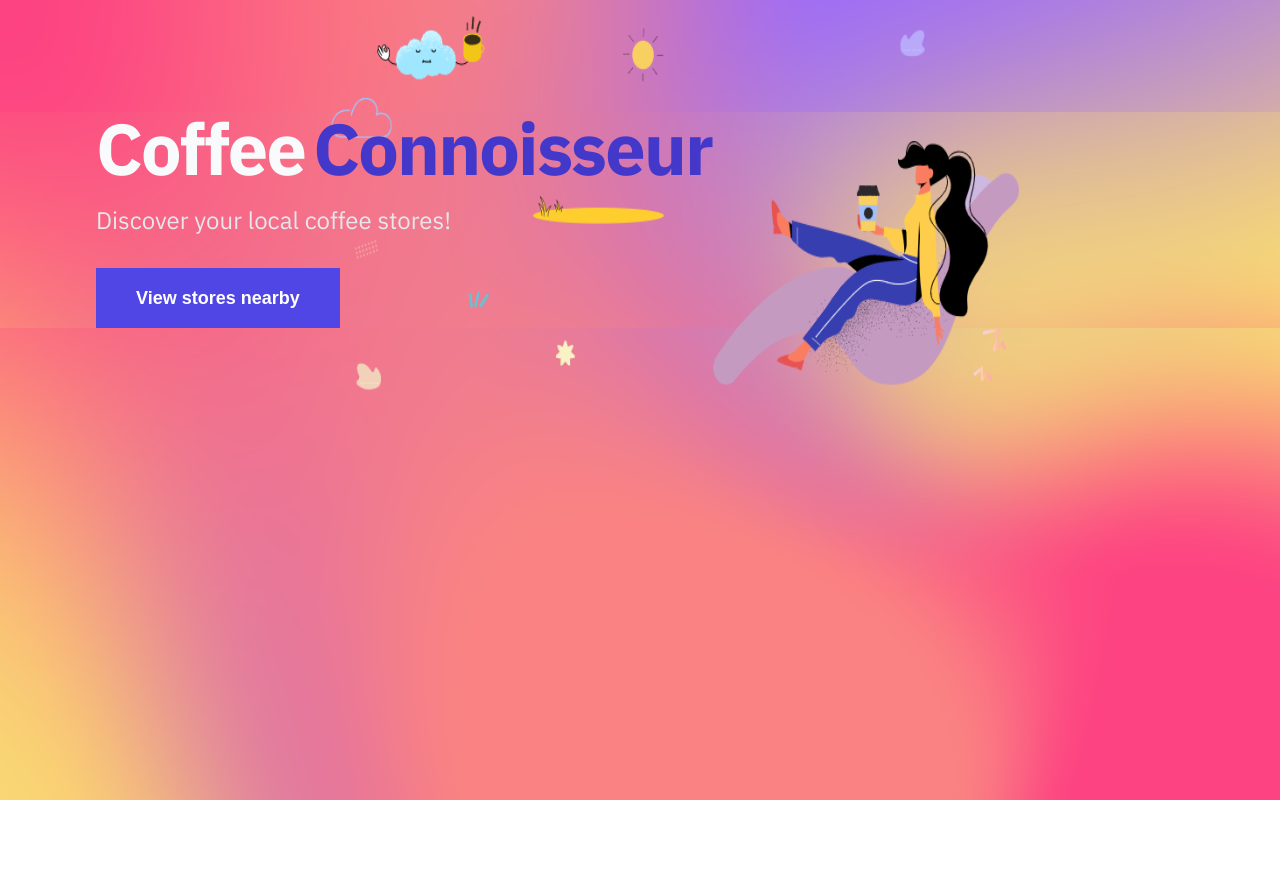
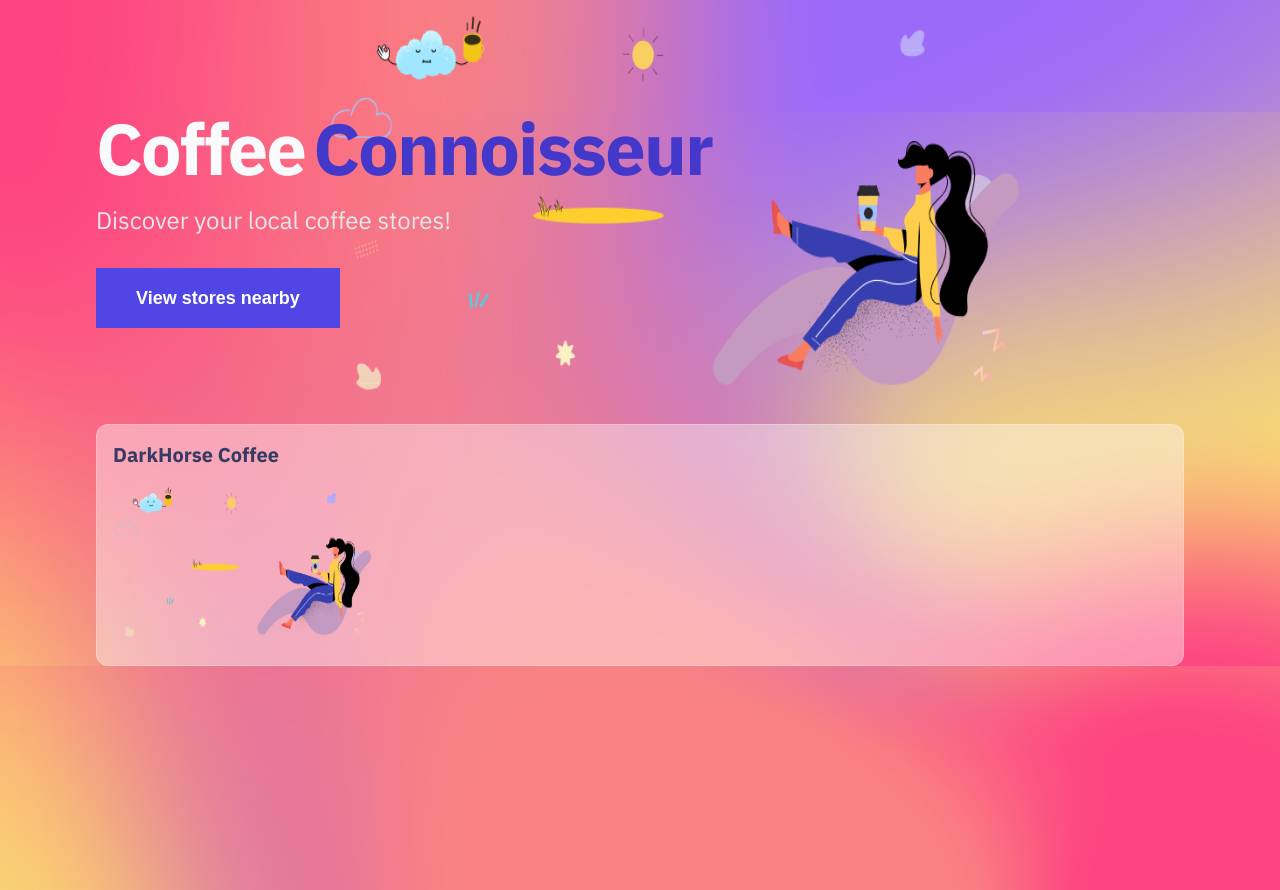
Before and after one commit to curator69/ztm-nextjs, a Next.js app in the folder coffee-project/: page / in a window 1280 px wide. Before the commit the page ends 800 px from the top, so only its background shows below. Built offline with nearby package versions, Linux system fonts and the light colour scheme.

Commit message:
started cards component

```diff
--- /dev/null
+++ b/coffee-project/components/card.js
@@ -0,0 +1,28 @@
+import Link from 'next/link';
+import Image from 'next/image';
+import cls from 'classnames';
+
+import styles from './card.module.css';
+
+const Card = (props) => {
+  return (
+    <Link href={props.href} className={styles.cardLink}>
+      <div className={cls('glass', styles.container)}>
+        <div className={styles.cardHeaderWrapper}>
+          <h2 className={styles.cardHeader}>{props.name}</h2>
+        </div>
+        <div className={styles.cardImageWrapper}>
+          <Image
+            className={styles.cardImage}
+            src={props.imgUrl}
+            width={260}
+            height={160}
+            alt={props.name}
+          />
+        </div>
+      </div>
+    </Link>
+  );
+};
+
+export default Card;
--- /dev/null
+++ b/coffee-project/components/card.module.css
@@ -0,0 +1,56 @@
+.cardLink {
+  margin: auto;
+  --tw-shadow: 0 20px 25px -5px rgba(0, 0, 0, 0.1),
+    0 10px 10px -5px rgba(0, 0, 0, 0.04);
+  box-shadow: 0 0 transparent, 0 0 #0000, 0 0 transparent, 0 0 #0000,
+    0 0 transparent;
+
+  border-color: var(--text-white-100);
+  border-radius: 0.75rem /* 12px */;
+}
+
+.container {
+  border-radius: 0.75rem /* 12px */;
+  padding-top: 0.25rem /* 4px */;
+  padding-bottom: 0.25rem /* 4px */;
+  padding-bottom: 1.25rem /* 20px */;
+  padding-left: 1rem /* 16px */;
+  padding-right: 1rem /* 16px */;
+
+  backdrop-filter: blur(10px);
+}
+
+.cardHeaderWrapper {
+  margin-top: 0.75rem /* 12px */;
+  margin-bottom: 0.75rem /* 12px */;
+}
+
+.cardHeader {
+  text-overflow: ellipsis;
+  white-space: nowrap;
+  font-size: 1.25rem /* 20px */;
+  line-height: 1.75rem /* 28px */;
+  font-weight: 800;
+  overflow: hidden;
+  width: 16rem /* 256px */;
+}
+
+.cardImageWrapper {
+  color: var(--text-white-100);
+}
+
+.cardImage {
+  border-radius: 0.75rem /* 12px */;
+}
+
+@media (min-width: 1024px) {
+  .cardHeader {
+    width: 16rem /* 256px */;
+  }
+}
+
+@media (min-width: 768px) {
+  .cardHeader {
+    width: 16rem /* 256px */;
+  }
+}
--- a/coffee-project/package.json
+++ b/coffee-project/package.json
@@ -9,6 +9,7 @@
     "lint": "next lint"
   },
   "dependencies": {
+    "classnames": "^2.3.2",
     "next": "13.1.6",
     "react": "18.2.0",
     "react-dom": "18.2.0"
--- a/coffee-project/pages/index.js
+++ b/coffee-project/pages/index.js
@@ -3,6 +3,7 @@
 import styles from '../styles/Home.module.css';
 
 import Banner from '../components/Banner';
+import Card from '../components/card';
 
 export default function Home() {
   const handleOnBannerBtnClick = () => {
@@ -28,6 +29,11 @@
             alt='hero image'
           />
         </div>
+        <Card
+          name='DarkHorse Coffee'
+          imgUrl='/static/36779986-hero-image.png'
+          href='/coffee-store/darkhorse-coffee'
+        />
       </main>
     </div>
   );
```
Also changed, not shown: coffee-project/.babelrc (added), coffee-project/.eslintrc.json, 1 other file (tests, documents, lock files or other folders).
